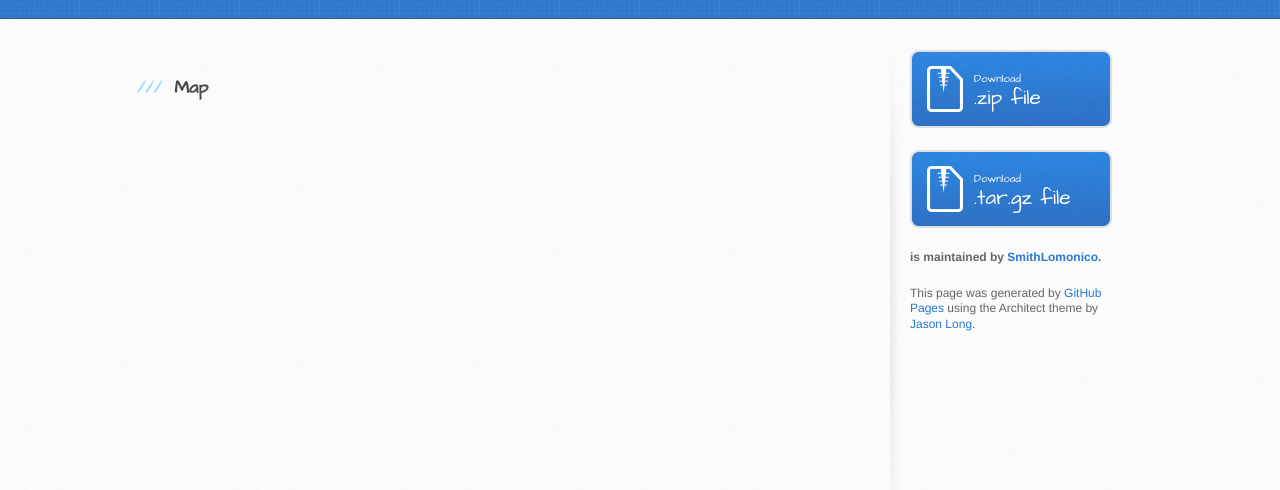
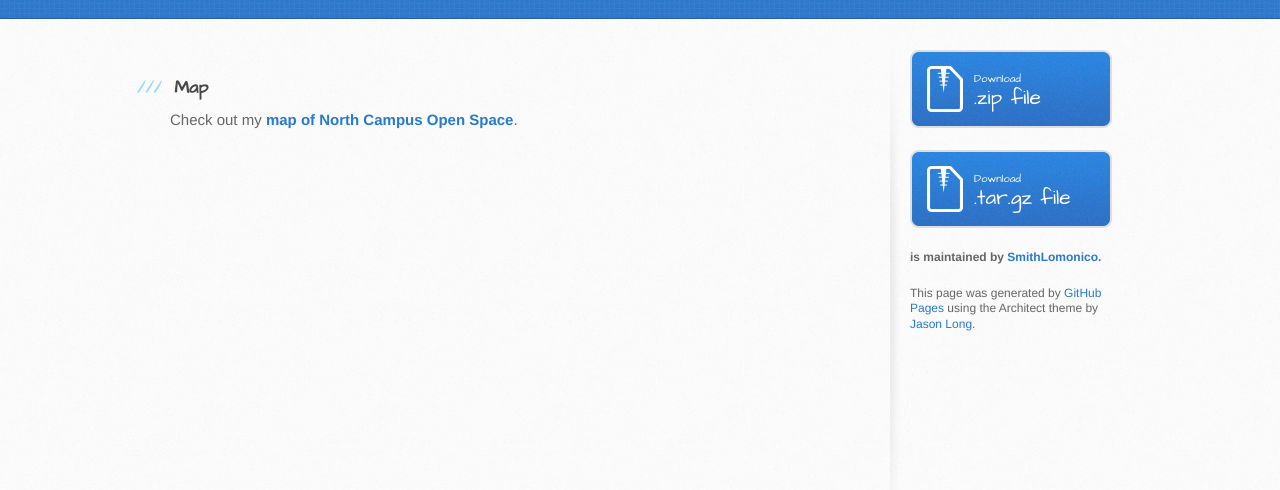
Before and after one commit to SmithLomonico/adv-gis, a plain HTML site: page index.html in a window 1280 px wide. Shown: the part 182-672 px from the top of the page. Drawn offline with Linux system fonts and the light colour scheme.

Commit message:
added map

```diff
--- a/index.html
+++ b/index.html
@@ -30,6 +30,7 @@
         <section id="main-content">
           <h3>
 <a id="map" class="anchor" href="#map" aria-hidden="true"><span class="octicon octicon-link"></span></a>Map</h3>
+Check out my <strong><a href='./map.html'>map of North Campus Open Space</a></strong>.
         </section>
 
         <aside id="sidebar">
```
